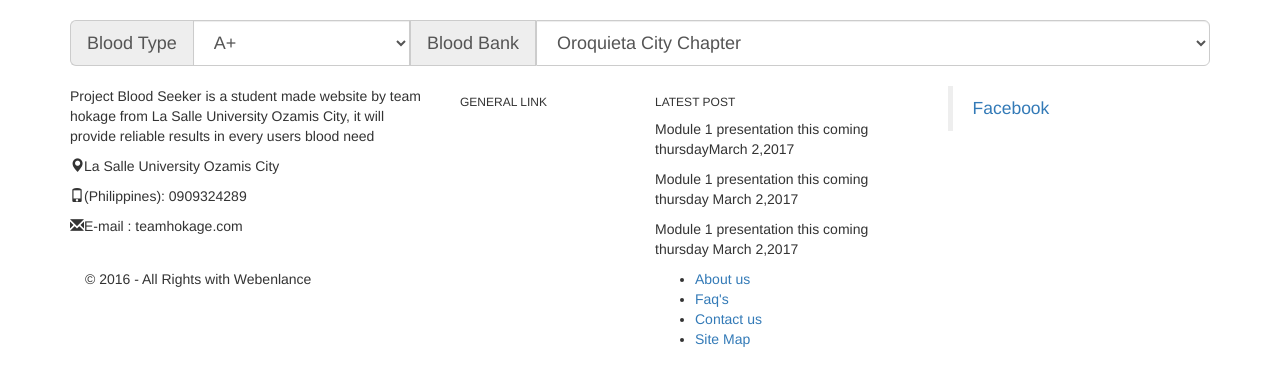
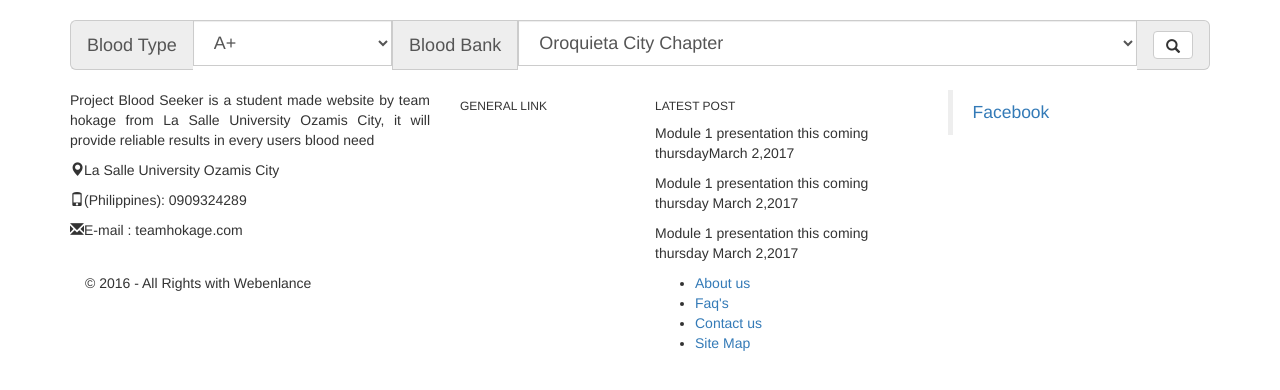
Before and after one commit to bonikowld/Blood, a PHP site: page /search.php in a window 1280 px wide. Shown: the part 52-442 px from the top of the page. Run offline with PHP 8.4, Linux system fonts and the light colour scheme; some libraries are stand-ins or nearby versions.

Commit message:
gibutangan ug search button ang search page

```diff
--- a/lib/footer.php
+++ b/lib/footer.php
@@ -2,7 +2,7 @@
   <div class="container">
     <div class="row">
         <div class="col-md-4 col-sm-6 footerleft ">
-        <p>Project Blood Seeker is a student made website by team hokage from La Salle University Ozamis City, it will provide reliable results in every users blood need</p>
+        <p align="justify">Project Blood Seeker is a student made website by team hokage from La Salle University Ozamis City, it will provide reliable results in every users blood need</p>
         <p><span class="glyphicon glyphicon-map-marker"></span>La Salle University Ozamis City</p>
         <p><span class="glyphicon glyphicon-phone"></span>(Philippines): 0909324289</p>
         <p><span class="glyphicon glyphicon-envelope"></span>E-mail : teamhokage.com</p>
--- a/lib/requestform.php
+++ b/lib/requestform.php
@@ -8,7 +8,8 @@
 
   <div class="row content">
     <div class="col-sm-3 sidenav">
-        <br><br><br><br><p>Project Blood Seeker is a student made website by team hokage from La Salle University
+        <br><br><br><br>
+        <p align="justify">Project Blood Seeker is a student made website by team hokage from La Salle University
         Ozamis City, it will provide reliable results in every users blood need</p>
         <hr>
         <p><span class="glyphicon glyphicon-map-marker"></span>La Salle University Ozamis City</p>
@@ -84,5 +85,4 @@
   </div>
 </div>
   </div>
-
 </div>
--- a/search.php
+++ b/search.php
@@ -45,6 +45,10 @@
             <option>Ozamiz City Chapter</option>
             <option>Tangub City Chapter</option>
         </select>
+
+        <span class="input-group-addon" id="sizing-addon1"><button class="btn btn-default" type="button">
+        <span class="glyphicon glyphicon-search"></span></span>
+
         </div>
         </br>
     </div>
```
Lines whose indentation alone changed are shown as unchanged.
